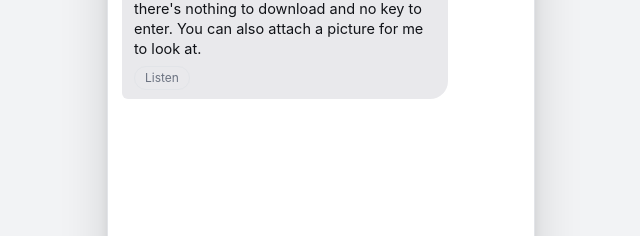
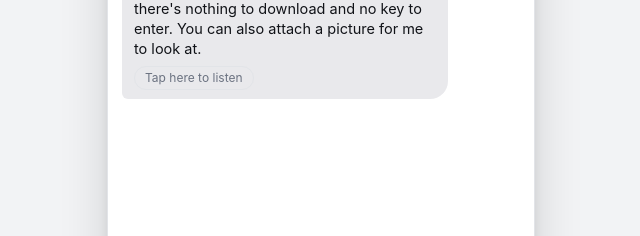
Before and after one commit to evanlowephoto/evanlowephoto.github.io, a plain HTML site: page chat-staging.html in a window 1280 px wide. Both pictures are taken after a click on the button "Test short voice". Shown: the part 316-552 px from the top of the page, 319-959 px from the left. Drawn offline with Linux system fonts and the light colour scheme.

Commit message:
Update chat-staging.html: sanoTTS hfc staging file at lengthScale 1.40
Staging only. Replace chat-staging.html with the granted "Tap here to listen" staging file (sanoTTS hfc, lengthScale 1.40), exact bytes, no retype. Live chat.html, Worker, secrets and all other files untouched.

```diff
--- a/chat-staging.html
+++ b/chat-staging.html
@@ -233,7 +233,7 @@ function stopSpeaking() {
   try { if (currentTone) { try { currentTone.stop(); } catch (e) {} currentTone = null; } } catch (e) {}
   const a = getVoiceAudio(); if (a) { try { a.pause(); } catch (e) {} }
   if (currentAudioUrl) { try { URL.revokeObjectURL(currentAudioUrl); } catch (e) {} currentAudioUrl = ""; }
-  if (activeSpeakBtn) { activeSpeakBtn.textContent = "Listen"; activeSpeakBtn.classList.remove("playing"); activeSpeakBtn = null; }
+  if (activeSpeakBtn) { activeSpeakBtn.textContent = "Tap here to listen"; activeSpeakBtn.classList.remove("playing"); activeSpeakBtn = null; }
 }
 function playTone() {
   const status = document.getElementById("testToneStatus");
@@ -471,7 +471,7 @@ function addSpeakButton(bubble, rawText) {
   if (!clean) return;
   const row = document.createElement("div"); row.className = "speak-row";
   const btn = document.createElement("button"); btn.type = "button"; btn.className = "speak-btn";
-  btn.textContent = "Listen"; btn.setAttribute("aria-label", "Read this reply aloud");
+  btn.textContent = "Tap here to listen"; btn.setAttribute("aria-label", "Tap here to listen");
   btn.addEventListener("click", function () {
     unlockAudio(); getAudioCtx(); // must run synchronously inside this tap
     if (activeSpeakBtn === btn) { stopSpeaking(); return; }
```
